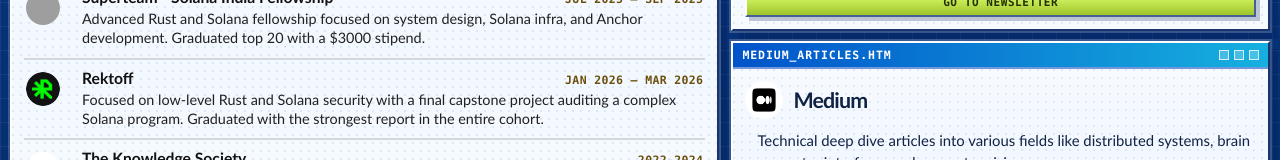
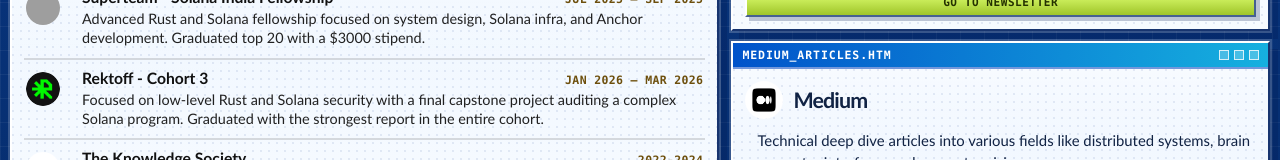
Before and after one commit to fuyofulo/portfolio, a Next.js app: page / in a window 1280 px wide. Shown: the part 622-782 px from the top of the page. Built offline with nearby package versions, Linux system fonts and the light colour scheme; grey boxes are pictures that could not be loaded.

Commit message:
cohort 3

```diff
--- a/app/page.tsx
+++ b/app/page.tsx
@@ -52,7 +52,7 @@
     logo: superteamLogo,
   },
   {
-    title: "Rektoff",
+    title: "Rektoff - Cohort 3",
     timeline: "Jan 2026 – Mar 2026",
     description:
       "Focused on low-level Rust and Solana security with a final capstone project auditing a complex Solana program. Graduated with the strongest report in the entire cohort.",
```
